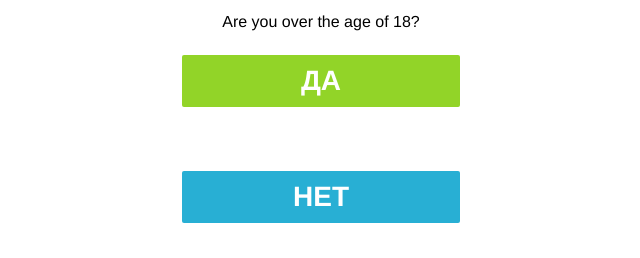
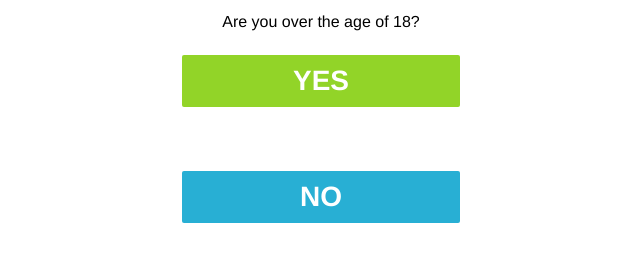
Before and after one commit to Diana886/diana, a plain HTML site: page index.html in a window 1280 px wide. Shown: the part 372-630 px from the top of the page, 319-959 px from the left. Drawn offline with Linux system fonts and the light colour scheme.

Commit message:
Update index.html

```diff
--- a/index.html
+++ b/index.html
@@ -14,8 +14,8 @@
 <h1 class="headline-text headline-fontcolor">Age verification</h1>
 <div class="message-text message-fontcolor">Are you over the age of 18?</div>
 <div class="call-to-action">
-<section class="button-section"> <a class="destination-target_url" id="destination_url" href="https://onlyfans.com/princessdiana18/c54"> <button type="submit" class="action-button button button-shape button-backgroundcolor"> <span class="button-text button-fontcolor">ДА</span> </button></a>
-<section class="button-section"> <a class="destination-target_url2" id="destination_url" href="https://www.youtube.com/watch?v=fGB_n-iX49Q"> <button type="submit" class="action-button button button-shape button-backgroundcolor2"> <span class="button-text button-fontcolor">НЕТ</span> </button></a>
+<section class="button-section"> <a class="destination-target_url" id="destination_url" href="https://onlyfans.com/princessdiana18/c54"> <button type="submit" class="action-button button button-shape button-backgroundcolor"> <span class="button-text button-fontcolor">YES</span> </button></a>
+<section class="button-section"> <a class="destination-target_url2" id="destination_url" href="https://www.youtube.com/watch?v=fGB_n-iX49Q"> <button type="submit" class="action-button button button-shape button-backgroundcolor2"> <span class="button-text button-fontcolor">NO</span> </button></a>
 </section>
 </div>
 </section>
```
